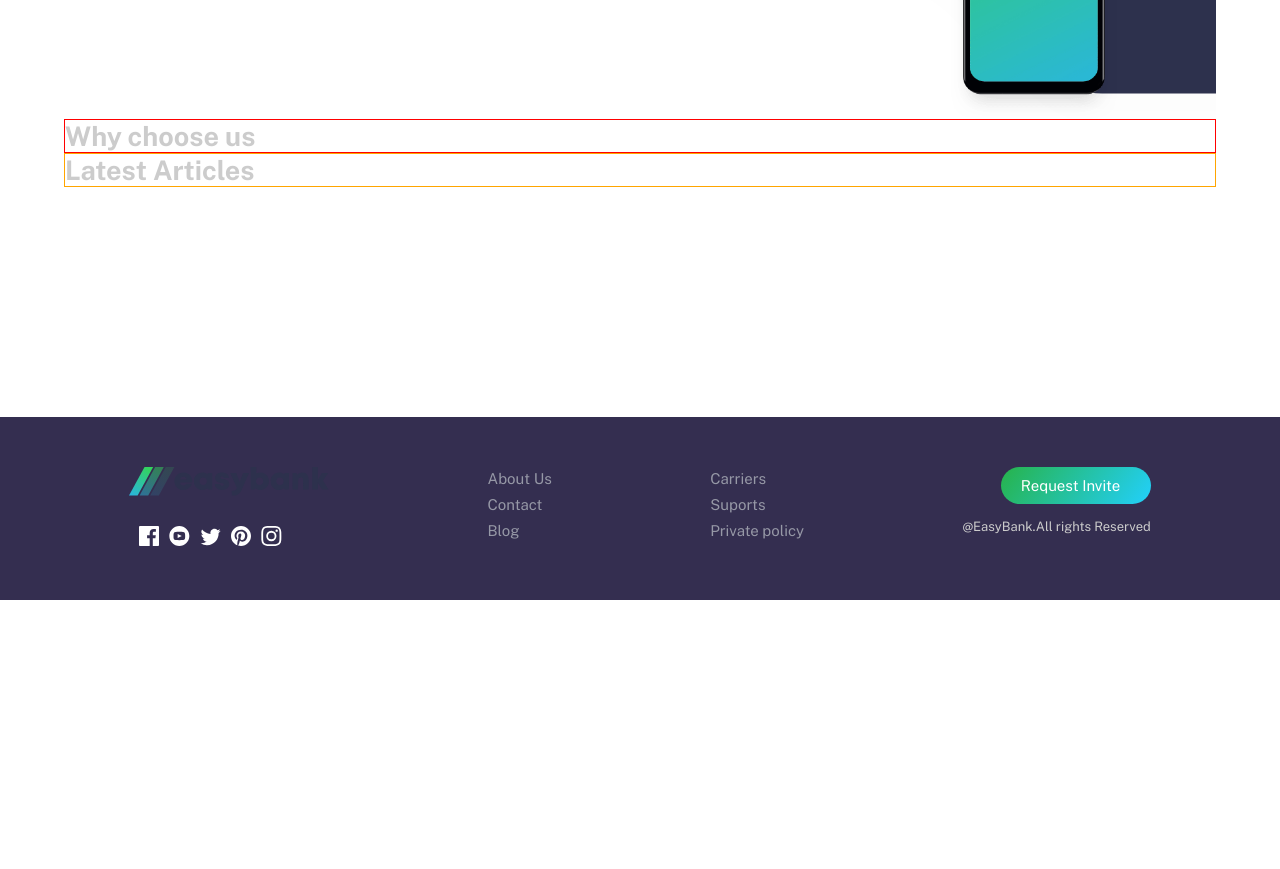
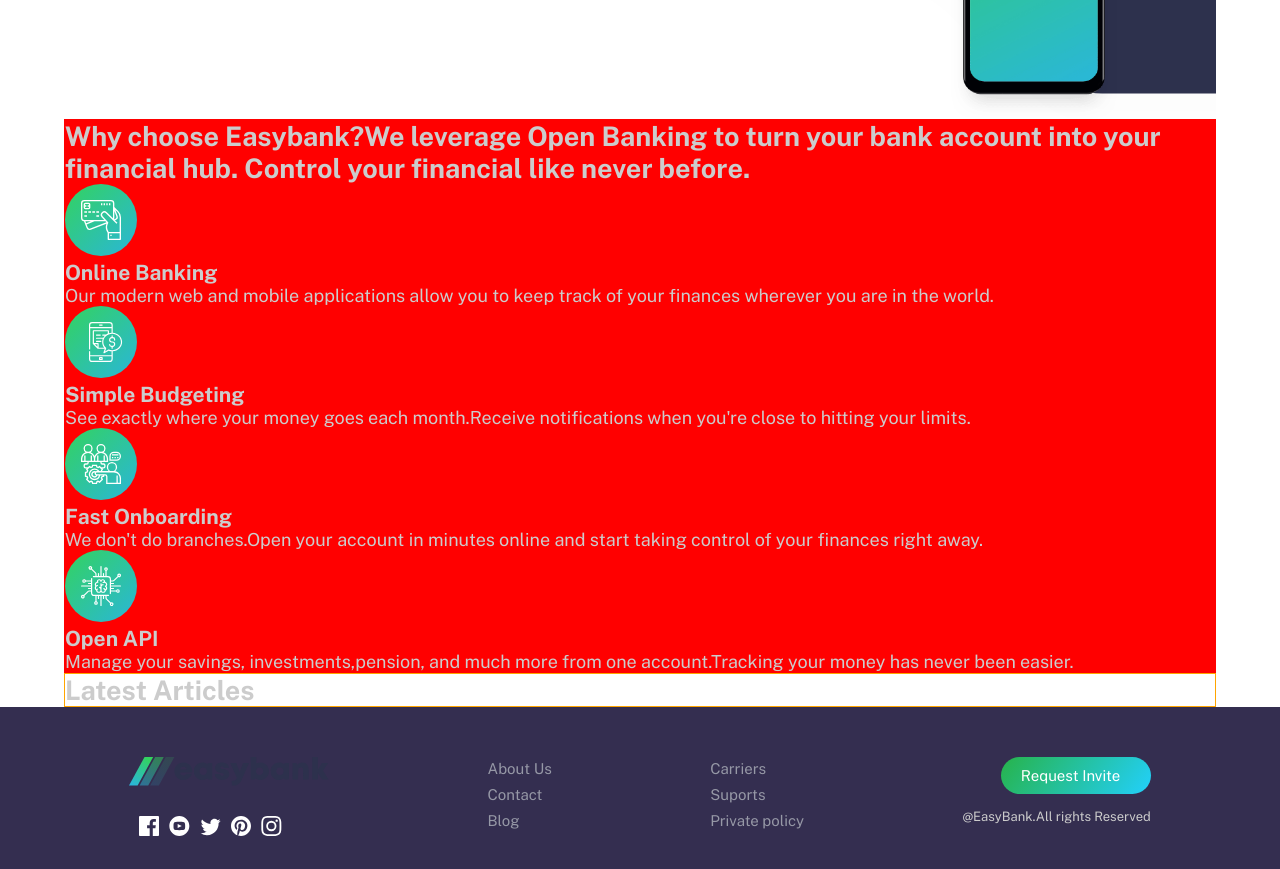
Before and after one commit to iddimsangi/easybank, a React (Create React App) app: page / in a window 1280 px wide. Shown: the part 460-1329 px from the top of the page. Before the commit the page ends 1060 px from the top, so only its background shows below. Built offline with nearby package versions, Linux system fonts and the light colour scheme.

Commit message:
why component html contents

```diff
--- a/src/components/Whycomponent/Whycomponent.js
+++ b/src/components/Whycomponent/Whycomponent.js
@@ -1,9 +1,52 @@
 import React from 'react'
 import "./Whycomponent.scss"
+import online from "../../images/icon-online.svg"
+import budget from "../../images/icon-budgeting.svg"
+import onboard from "../../images/icon-onboarding.svg"
+import openApi from "../../images/icon-api.svg"
+// import comflett from "../../images/"
+// import  from "../../images/"
+// import  from "../../images/"
+// import  from "../../images/"
 function Whycomponent() {
     return (
         <div className="whyContainer">
-            <h1>Why choose us</h1>
+            <h1 className="whyContainer-heading">Why choose Easybank?
+            <span>We leverage Open Banking to turn your bank account into your financial hub. Control your financial like never before.</span>
+            </h1>
+            <div className="whyContainer-body">
+                <div className="whyContainer-body--box">
+                    <img src={online} alt=""/>
+                <h3>Online Banking</h3>
+                <p>
+                    Our modern web and mobile applications allow you to keep track of your finances wherever you are in the world.
+                </p>
+                </div>
+                <div className="whyContainer-body--box">
+                <img src={budget} alt=""/>
+
+                <h3>Simple Budgeting</h3>
+                <p>
+                    See exactly where your money goes each month.Receive notifications when you're close to hitting your limits.
+                </p>
+                </div>
+                <div className="whyContainer-body--box">
+                <img src={onboard} alt=""/>
+
+                <h3>Fast Onboarding</h3>
+                <p>
+                    We don't do branches.Open your account in minutes online and start taking control of your finances right away.
+                </p>
+                </div>
+                <div className="whyContainer-body--box">
+                <img src={openApi} alt=""/>
+
+                <h3>Open API</h3>
+                <p>
+                    Manage your savings, investments,pension, and much more from one account.Tracking your money has never been easier.
+                </p>
+                </div>
+            </div>
         </div>
     )
 }
--- a/src/components/Whycomponent/Whycomponent.scss
+++ b/src/components/Whycomponent/Whycomponent.scss
@@ -1,3 +1,3 @@
 .whyContainer{
-    // background-color: red;
+    background-color: red;
 }
```
